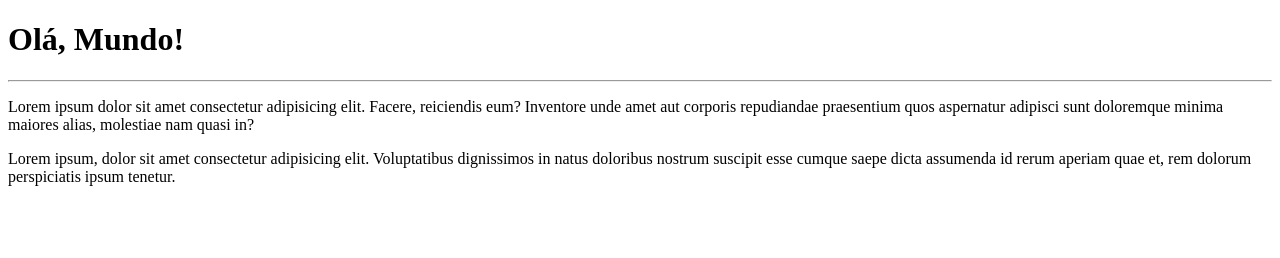
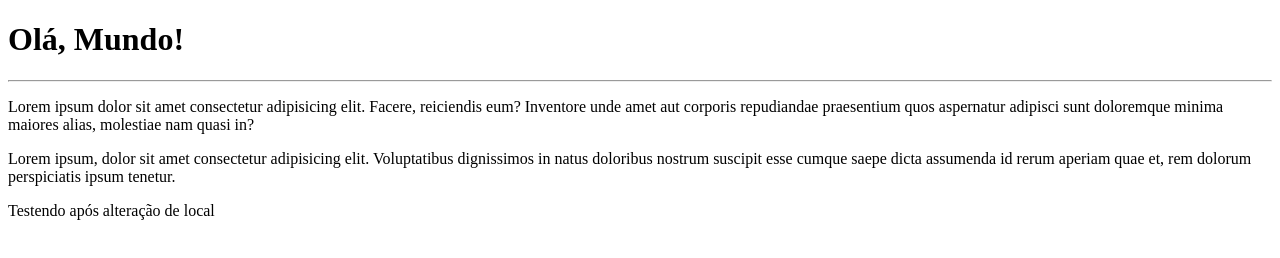
Before and after one commit to GuilhermeRepository/Ola-Mundao, a plain HTML site: page site-exemplo/index.html in a window 1280 px wide. Drawn offline with Linux system fonts and the light colour scheme.

```diff
--- a/site-exemplo/index.html
+++ b/site-exemplo/index.html
@@ -10,5 +10,6 @@
     <hr>
     <p>Lorem ipsum dolor sit amet consectetur adipisicing elit. Facere, reiciendis eum? Inventore unde amet aut corporis repudiandae praesentium quos aspernatur adipisci sunt doloremque minima maiores alias, molestiae nam quasi in?</p>
     <p>Lorem ipsum, dolor sit amet consectetur adipisicing elit. Voluptatibus dignissimos in natus doloribus nostrum suscipit esse cumque saepe dicta assumenda id rerum aperiam quae et, rem dolorum perspiciatis ipsum tenetur.</p>
+    <p>Testendo após alteração de local</p>
 </body>
 </html>
```
